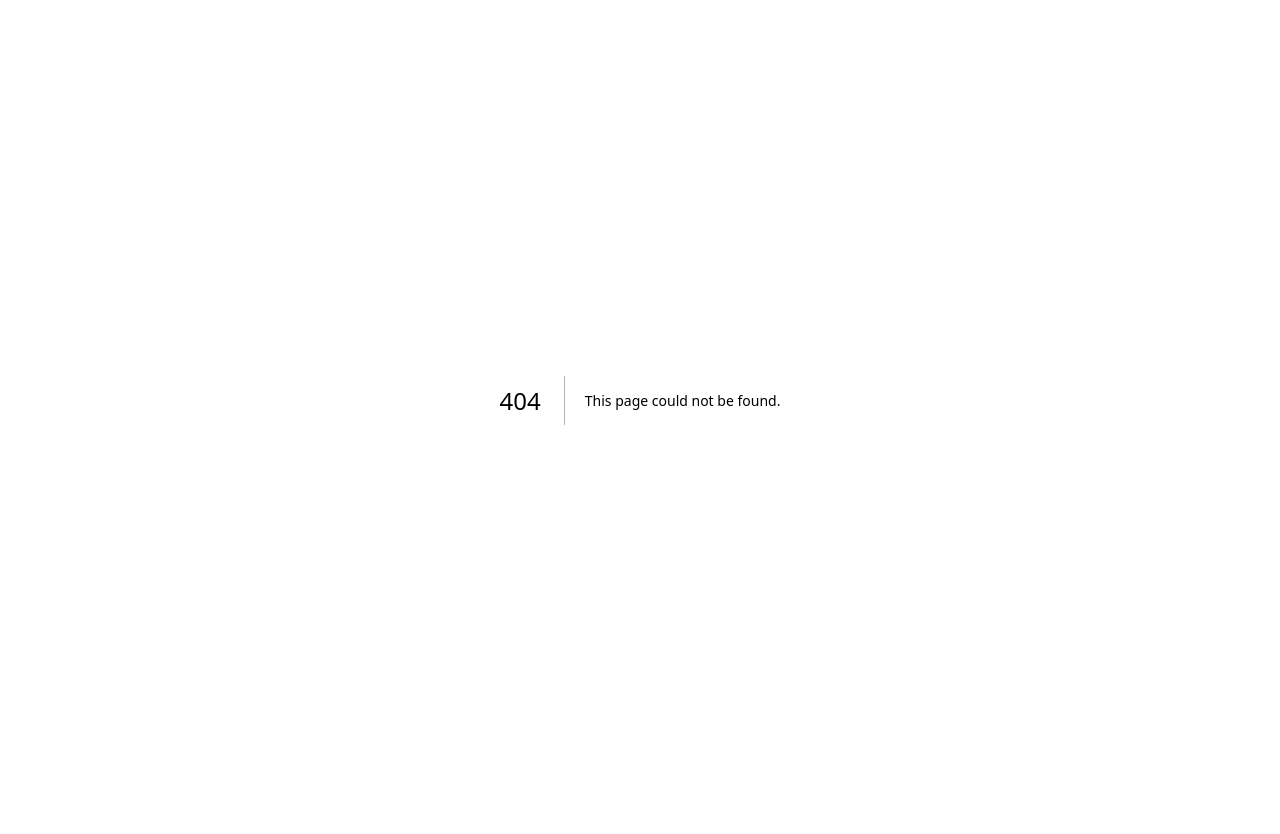
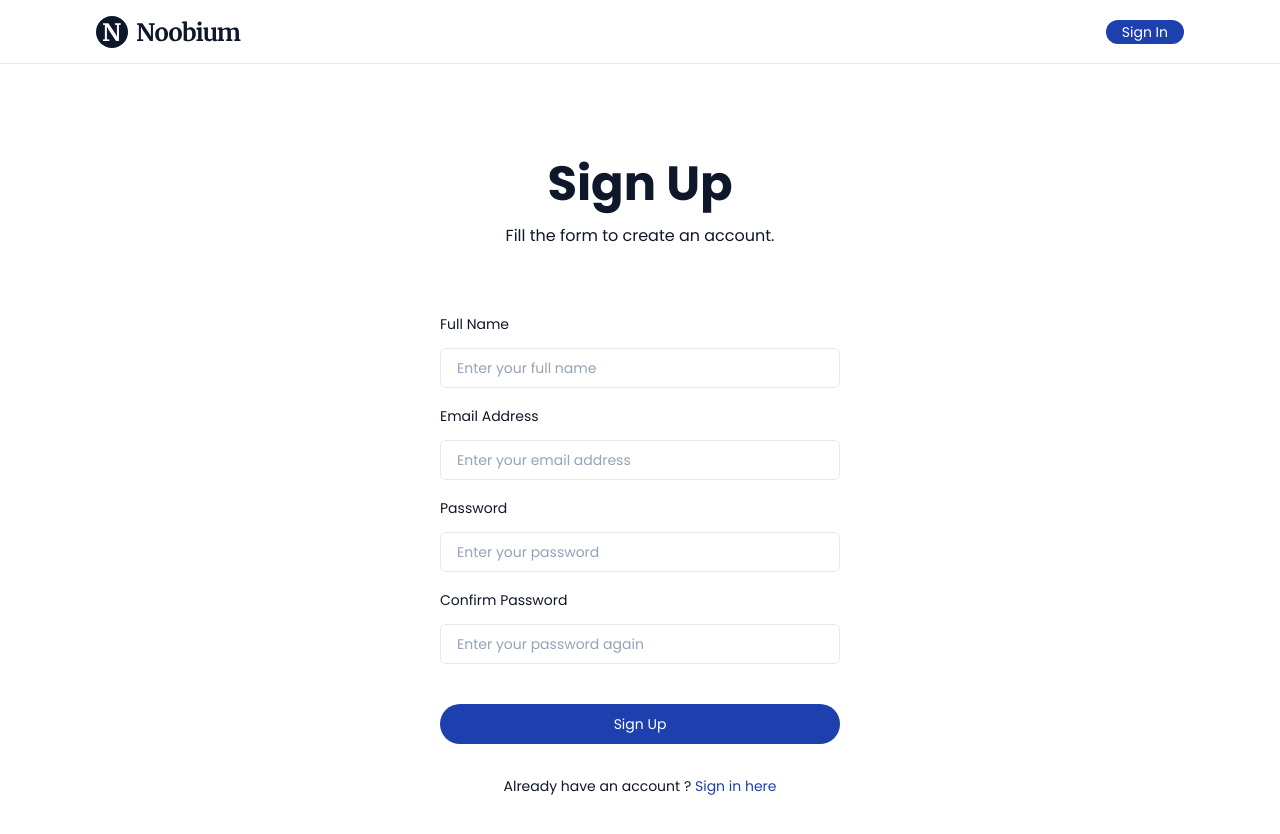
Before and after one commit to Syarif-Ys/noobium, a Next.js app: page /auth/sign-up in a window 1280 px wide. Before the commit this address had no page. Shown: the top 834 px of the page. Before the commit the page ends 800 px from the top, so only its background shows below. Built offline with nearby package versions, Linux system fonts and the light colour scheme.

Commit message:
finish - sign up page

```diff
--- /dev/null
+++ b/pages/auth/sign-up.tsx
@@ -0,0 +1,113 @@
+import Head from "next/head";
+import Link from "next/link";
+import { useFormik } from "formik";
+import * as Yup from "yup";
+
+import Button from "../../components/Button";
+import NavBar from "../../components/NavBar";
+import TextInput from "../../components/TextInput";
+
+const SignUpSchema = Yup.object().shape({
+  fullname: Yup.string()
+    .min(8, "Full Name should have at least 8 characters")
+    .max(30, "Full Name should have maximum 30 characters")
+    .required("Full Name is requireds"),
+  email: Yup.string()
+    .email("Email format is invalid")
+    .required("Email is requireds"),
+  password: Yup.string()
+    .min(8, "Password should have at least 8 characters")
+    .max(50, "Password should have maximum 50 characters")
+    .required("Password is required"),
+  confirmPassword: Yup.string()
+    .oneOf([Yup.ref("password"), null], "Confirm Password is mismatch")
+    .required("Confirm Password is required"),
+});
+
+const SignUpPage = () => {
+  const formik = useFormik({
+    initialValues: {
+      fullname: "",
+      email: "",
+      password: "",
+      confirmPassword: "",
+    },
+    validationSchema: SignUpSchema,
+    onSubmit: () => {
+      alert("Sign Up Successfully");
+    },
+  });
+  return (
+    <div>
+      <Head>
+        <title>Sign Up | Noobium</title>
+      </Head>
+
+      <NavBar />
+      <div className="w-[400px] mx-auto py-24">
+        <h1 className="font-sans font-bold text-slate-900 text-5xl text-center mb-4">
+          Sign Up
+        </h1>
+        <p className="font-sans text-slate-900 text-center mb-16">
+          Fill the form to create an account.
+        </p>
+
+        <TextInput
+          name="fullname"
+          label="Full Name"
+          type="text"
+          placeholder="Enter your full name"
+          value={formik.values.fullname}
+          hasError={!!formik.errors.fullname}
+          errorMessage={formik.errors.fullname}
+          onChange={formik.handleChange}
+        />
+        <div className="h-4" />
+        <TextInput
+          name="email"
+          label="Email Address"
+          type="text"
+          placeholder="Enter your email address"
+          value={formik.values.email}
+          hasError={!!formik.errors.email}
+          errorMessage={formik.errors.email}
+          onChange={formik.handleChange}
+        />
+        <div className="h-4" />
+        <TextInput
+          name="password"
+          label="Password"
+          type="password"
+          placeholder="Enter your password"
+          value={formik.values.password}
+          hasError={!!formik.errors.password}
+          errorMessage={formik.errors.password}
+          onChange={formik.handleChange}
+        />
+        <div className="h-4" />
+        <TextInput
+          name="confirmPassword"
+          label="Confirm Password"
+          type="password"
+          placeholder="Enter your password again"
+          value={formik.values.confirmPassword}
+          hasError={!!formik.errors.confirmPassword}
+          errorMessage={formik.errors.confirmPassword}
+          onChange={formik.handleChange}
+        />
+        <div className="h-10" />
+        <Button size="large" isFullWidth onClick={() => formik.handleSubmit()}>
+          Sign Up
+        </Button>
+        <p className="text-slate-900 font-sans text-sm text-center mt-8">
+          Already have an account ?{" "}
+          <Link href="/auth/sign-in">
+            <span className="text-blue-800">Sign in here</span>
+          </Link>
+        </p>
+      </div>
+    </div>
+  );
+};
+
+export default SignUpPage;
```
